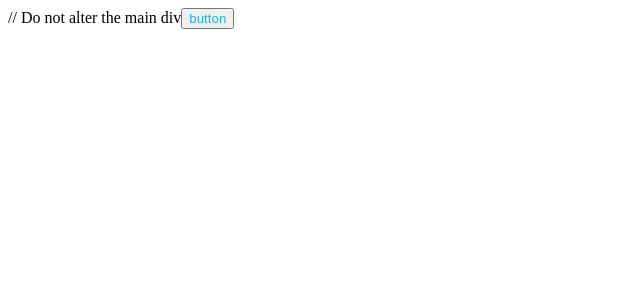
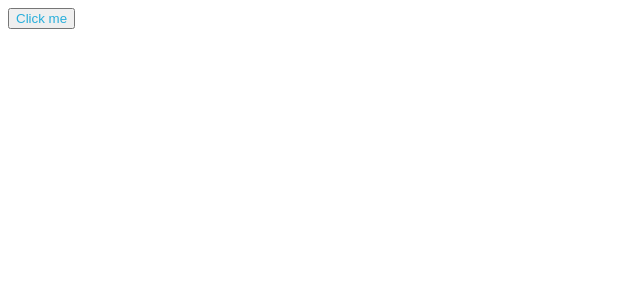
Before and after one commit to acciojob/button-action-AChandra5, a React app: page / in a window 1280 px wide. Shown: the top 300 px of the page, without its empty margins (0-640 px from the left). Built offline with nearby package versions, Linux system fonts and the light colour scheme.

Commit message:
first commit

```diff
--- a/src/components/App.js
+++ b/src/components/App.js
@@ -13,8 +13,7 @@ function App() {
 
   return (
     <div id="main">
-      // Do not alter the main div
-      <button id="click" onClick={renderPara} >button</button>
+      <button id="click" onClick={renderPara}>Click me</button>
       {clicked ? <p id="para">Hello, I've learnt to use the full-stack evaluation tool. This makes me so happy</p> : null}
     </div>
   );
```
